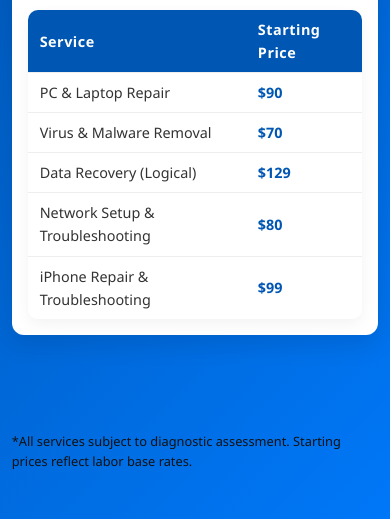
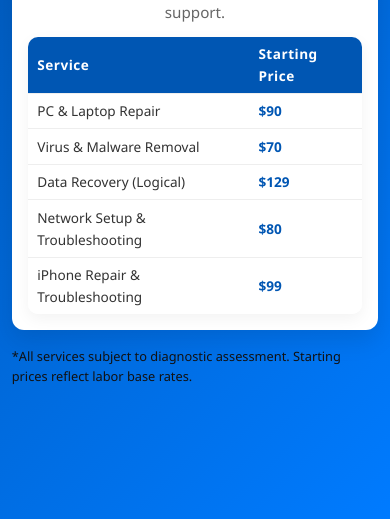
Before and after one commit to JBrandt80/FixIT-Solutions, a plain HTML site: page services.html in a window 390 px wide. Shown: the part 325-844 px from the top of the page. Drawn offline with Linux system fonts and the light colour scheme.

Commit message:
Lock mobile layout to prevent scrolling entirely

```diff
--- a/styles.css
+++ b/styles.css
@@ -387,3 +387,44 @@
     margin-top: 0.75rem;
   }
 }
+
+/* =========================================
+   Fixed Non-Scrolling Mobile Layout
+========================================= */
+@media screen and (max-width: 768px) {
+  html, body {
+    height: 100vh !important;
+    overflow: hidden !important;
+  }
+
+  .services-page,
+  .contact-page {
+    height: calc(100vh - 60px) !important; /* Subtracts space for the top header */
+    min-height: unset !important;
+    padding: 0.5rem 3% !important;
+    justify-content: center !important;
+    overflow: hidden !important;
+  }
+
+  .services-container,
+  .contact-container {
+    max-height: 100% !important;
+    margin: 0 !important;
+    box-sizing: border-box;
+  }
+
+  .services-header {
+    margin-bottom: 0.75rem !important;
+  }
+
+  .pricing-table th,
+  .pricing-table td {
+    padding: 0.4rem 0.6rem !important;
+    font-size: 0.85rem !important;
+  }
+
+  .services-disclaimer {
+    font-size: 0.7rem !important;
+    margin-top: 0.5rem !important;
+  }
+}
```
